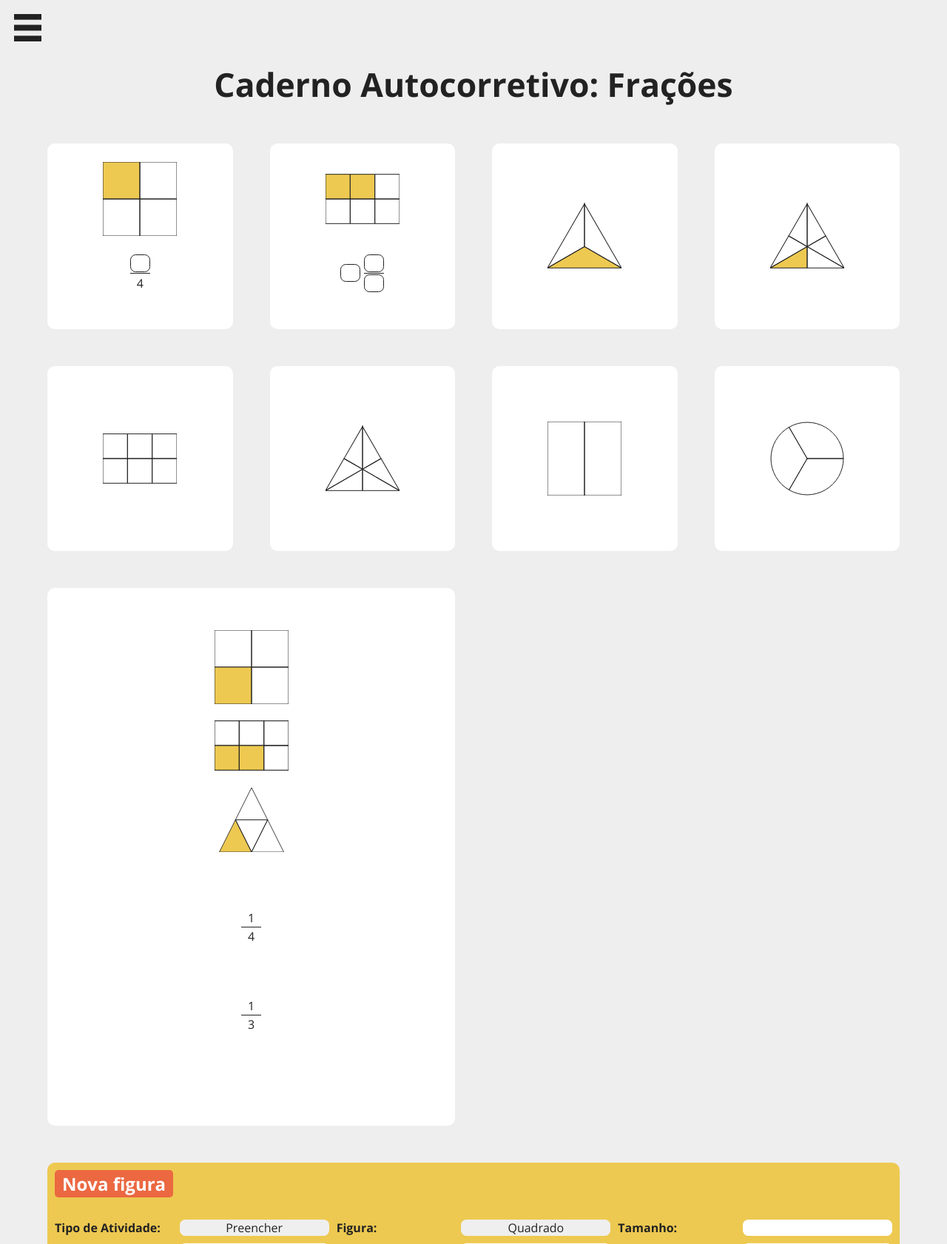
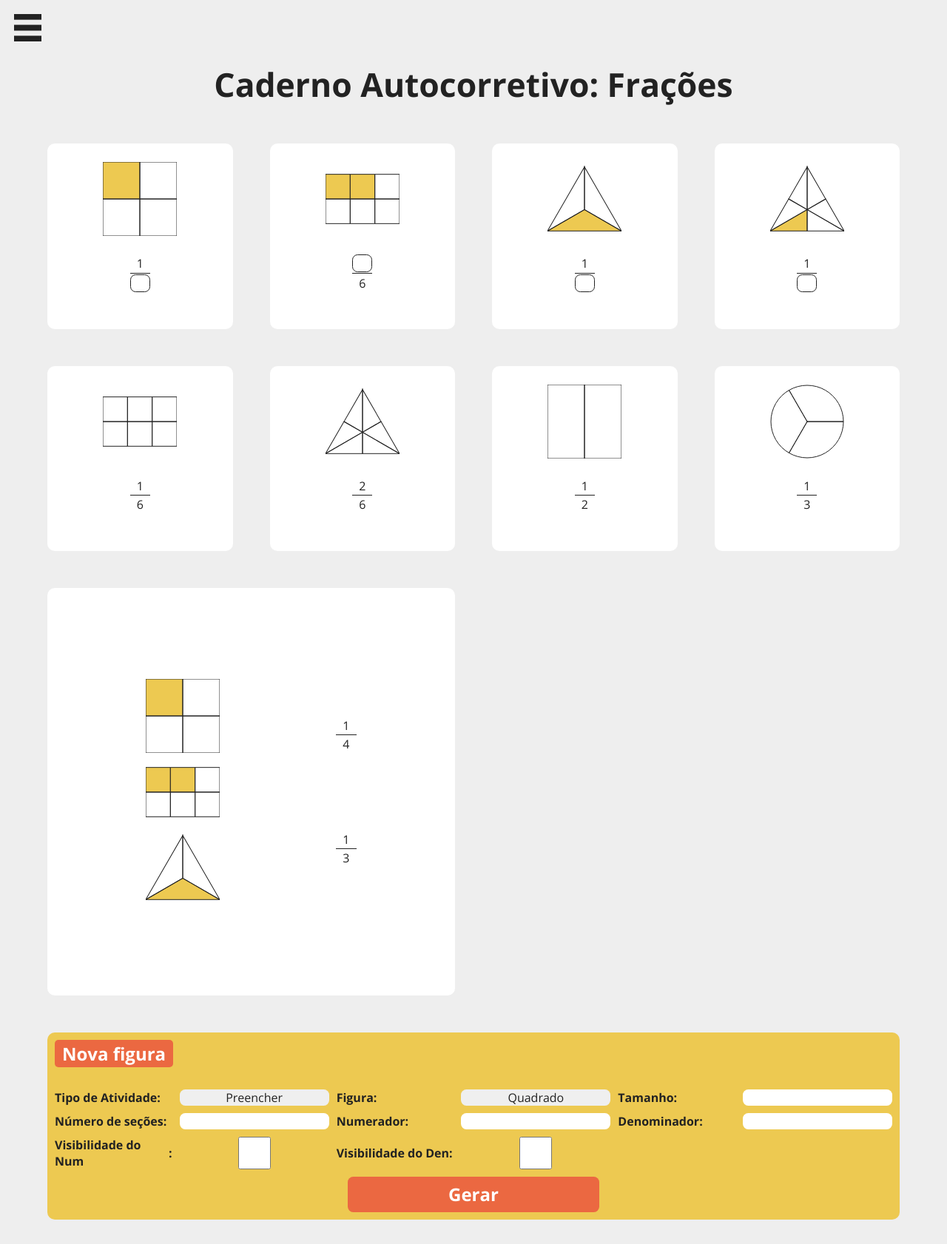
Before and after one commit to douglasspeck/check, a PHP site: page /teste.php in a window 1280 px wide. Shown: the whole page at 74% size. Run offline with PHP 8.4, Linux system fonts and the light colour scheme.

Commit message:
Migrated to the new system

```diff
--- a/assets/css/gallery-view.css
+++ b/assets/css/gallery-view.css
@@ -6,7 +6,7 @@
     padding-top: 50px;
 }
 
-.gallery > article, .associate {
+.gallery > article {
     display: flex;
     flex-direction: column;
     align-items: center;
@@ -17,7 +17,7 @@
     border-radius: 10px;
 }
 
-.associate {
+.gallery > .associate {
     flex-direction: row;
     grid-column: span 2;
     position: relative;
--- a/assets/js/associate.js
+++ b/assets/js/associate.js
@@ -2,7 +2,7 @@ function associate(el) {
 
     // Gets the article which the element is related to
     let id = el.id.slice(6,9);
-    let val = el.id.slice(-4);
+    let val = el.id.slice(-5);
 
     // Breaks if no ID
     if (!id) {return false}
@@ -22,7 +22,7 @@ function associate(el) {
 
     }
 
-    if (val.substring(0,3) == stored.substring(0,3)) {
+    if (val.substring(0,1) == stored.substring(0,1)) {
 
         // If the registered value is from the same column/type as the
         // given one, overrides it with the new and breaks
@@ -56,13 +56,16 @@ function connectItems(id,element1,element2) {
 
     storeResults(id,[element1,element2]);
 
-    let container = document.getElementById(`assoc-${id}`);
+    element1 = document.getElementById("assoc-" + id + "-" + element1);
+    element2 = document.getElementById("assoc-" + id + "-" + element2);
+
+    let container = element1.parentNode.parentNode;
     let cont = getCoords(container);
 
     // Gets the associated labels' coordinates,
     // according to the values and ID
-    el1 = getCoords(document.getElementById(`assoc-${id}-${element1}`).firstElementChild);
-    el2 = getCoords(document.getElementById(`assoc-${id}-${element2}`).firstElementChild);
+    el1 = getCoords(element1);
+    el2 = getCoords(element2);
 
     // Orders elements left-to-right
     let first = el1.left < el2.left ? el1 : el2;
@@ -156,3 +159,52 @@ function removeResults(id,str) {
     console.log(`The activity ${id} had the following values removed: ${arr.join(", ")}`);
 
 }
+
+function createAssoc(el,id) {
+
+    let first = document.createElement("section");
+    first.innerHTML = el.children[0].innerHTML;
+    first.classList.add("first-container");
+
+    for (let i = 0; i < first.children.length; i++) {
+        first.children[i].setAttribute("onclick", "associate(this);");
+        first.children[i].setAttribute("id", "assoc-" + id + "-1-" + idThat(i+1));
+    }
+
+    let second = document.createElement("section");
+    second.innerHTML = el.children[1].innerHTML;
+    second.classList.add("second-container");
+
+    for (let i = 0; i < second.children.length; i++) {
+        second.children[i].setAttribute("onclick", "associate(this);");
+        second.children[i].setAttribute("id", "assoc-" + id + "-2-" + idThat(i+1));
+    }
+
+    let art = document.createElement("article");
+    art.appendChild(first);
+    art.appendChild(second);
+    art.classList.add("associate");
+
+    el.parentNode.insertBefore(art,el);
+    el.remove();
+
+}
+
+function generateAssoc() {
+
+    let associate = document.getElementsByTagName("associate");
+
+    let id = 1;
+
+    while (associate.length > 0) {
+
+        id = idThat(id);
+
+        let assoc = associate[0];
+        createAssoc(assoc, id);
+
+        id = parseInt(id)++;
+
+    }
+
+}
--- a/assets/js/math.js
+++ b/assets/js/math.js
@@ -14,3 +14,11 @@
 
 //
 const factors = number => [...Array(number + 1).keys()].filter(i=>number % i === 0);
+
+function idThat(n) {
+
+    let id = n < 100 ? n < 10 ? "00" + n : "0" + n : n;
+
+    return id;
+
+}
--- a/assets/js/onload.js
+++ b/assets/js/onload.js
@@ -2,5 +2,6 @@ window.onload = function(){
 
     generateFigures();
     generateFractions();
+    generateAssoc();
 
 }
--- a/cacs/teste.php
+++ b/cacs/teste.php
@@ -17,94 +17,55 @@
 
                 <article>
                     <figure fill=1 shape="square" size=100 sections=4></figure>
-                    <fraction den=4></fraction>
+                    <fraction num=1></fraction>
                 </article>
 
                 <article>
                     <figure fill=2 shape="rect" size=100 sections=6></figure>
-                    <fraction int></fraction>
+                    <fraction den=6></fraction>
                 </article>
 
                 <article>
                     <figure fill=1 shape="triangle" size=100 sections=3></figure>
+                    <fraction num=1></fraction>
                 </article>
 
                 <article>
                     <figure fill=1 shape="triangle" size=100 sections=6></figure>
+                    <fraction num=1></fraction>
                 </article>
 
                 <article>
                     <figure paint shape="rect" size=100 sections=6></figure>
+                    <fraction num=1 den=6></fraction>
                 </article>
 
                 <article>
                     <figure paint shape="triangle" size=100 sections=6></figure>
+                    <fraction num=2 den=6></fraction>
                 </article>
 
                 <article>
                     <figure paint shape="square" size=100 sections=2></figure>
+                    <fraction num=1 den=2></fraction>
                 </article>
 
                 <article>
                     <figure paint shape="circle" size=100 sections=3></figure>
+                    <fraction num=1 den=3></fraction>
                 </article>
 
-                <article class="associate" id="assoc-001">
-
-                    <section class="figures-container">
-                        <div id="assoc-001-fig1" onclick="associate(this);">
-                            <svg xmlns="http://www.w3.org/2000/svg" width="100px" height="100px" viewBox="0 0 100 100" version="1.1" id="figure-9">
-                                <defs></defs>
-                                <g>
-                                    <path d="M 0 0 L 50 0 L 50 50 L 0 50 Z" />
-                                    <path d="M 50 0 L 100 0 L 100 50 L 50 50 Z" />
-                                    <path d="M 0 50 L 50 50 L 50 100 L 0 100 Z" class="filled" />
-                                    <path d="M 50 50 L 100 50 L 100 100 L 50 100 Z" />
-                                </g>
-                            </svg>
-                        </div>
-                        <div id="assoc-001-fig2" onclick="associate(this);">
-                            <svg xmlns="http://www.w3.org/2000/svg" width="100px" height="100px" viewBox="0 0 90 60" version="1.1" id="figure-10">
-                                <defs></defs>
-                                <g>
-                                    <rect width="30" height="30" x="0" y="0" />
-                                    <rect width="30" height="30" x="30" y="0" />
-                                    <rect width="30" height="30" x="60" y="0" />
-                                    <rect width="30" height="30" x="0" y="30" class="filled" />
-                                    <rect width="30" height="30" x="30" y="30" class="filled" />
-                                    <rect width="30" height="30" x="60" y="30" />
-                                </g>
-                            </svg>
-                        </div>
-                        <div id="assoc-001-fig3" onclick="associate(this);">
-                            <svg xmlns="http://www.w3.org/2000/svg" width="100px" height="87px" viewBox="0 0 100 100" version="1.1" id="figure-11">
-                                <defs></defs>
-                                <g>
-                                    <path d="M 0 100 L 50 100 L 25 50 Z" class="filled" />
-                                    <path d="M 50 100 L 100 100 L 75 50 Z" />
-                                    <path d="M 50 100 L 25 50 L 75 50 Z" />
-                                    <path d="M 25 50 L 75 50 L 50 0 Z" />
-                                </g>
-                            </svg>
-                        </div>
-                    </section>
-
-                    <section class="fractions-container">
-                        <div id="assoc-001-fra1" onclick="associate(this);">
-                            <div class="fraction">
-                                <input type="number" value=1 readonly>
-                                <input type="number" value=4 readonly>
-                            </div>
-                        </div>
-                        <div id="assoc-001-fra2" onclick="associate(this);">
-                            <div class="fraction">
-                                <input type="number" value=1 readonly>
-                                <input type="number" value=3 readonly>
-                            </div>
-                        </div>
-                    </section>
-
-                </article>
+                <associate>
+                    <first>
+                        <figure fill=1 shape="square" size=100 sections=4></figure>
+                        <figure fill=2 shape="rect" size=100 sections=6></figure>
+                        <figure fill=1 shape="triangle" size=100 sections=3></figure>
+                    </first>
+                    <second>
+                        <fraction num=1 den=4></fraction>
+                        <fraction num=1 den=3></fraction>
+                    </second>
+                </associate>
 
             </section>
 
```
